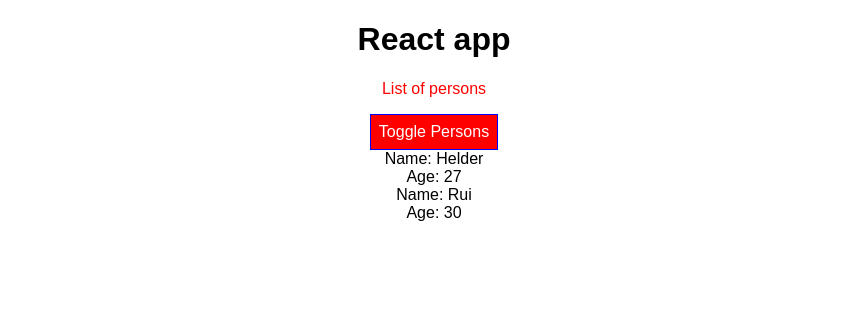
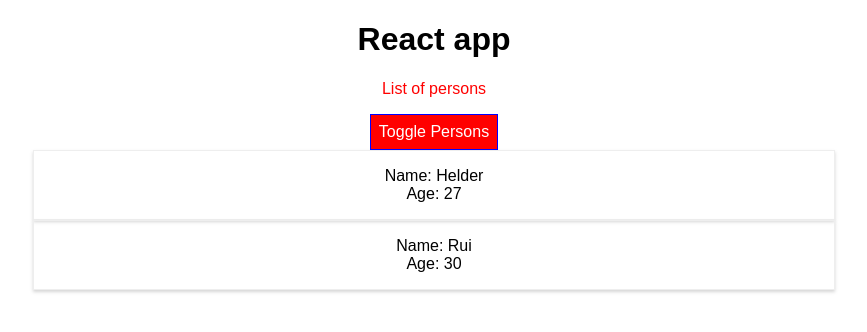
Before and after one commit to Anlh/react16-complete-guide, a React app in the folder react-complete-guide/: page / in a window 1280 px wide. Both pictures are taken after a click on the button "Toggle Persons". Shown: the top 332 px of the page, without its empty margins (206-1073 px from the left). Built offline with nearby package versions, Linux system fonts and the light colour scheme.

Commit message:
-> Extend last commit with a modification of the Person styles in the Person.js file

```diff
--- a/react-complete-guide/src/components/Person.js
+++ b/react-complete-guide/src/components/Person.js
@@ -1,11 +1,11 @@
 import React from 'react';
 
-import './Person.css';
+import {Person} from './Person.css';
 
 const person = (props) => {
 
     return (
-        <div className="Person" onClick={props.click}>
+        <div className={Person} onClick={props.click}>
             Name: {props.name}
             <br/>
             Age: {props.age}
```
